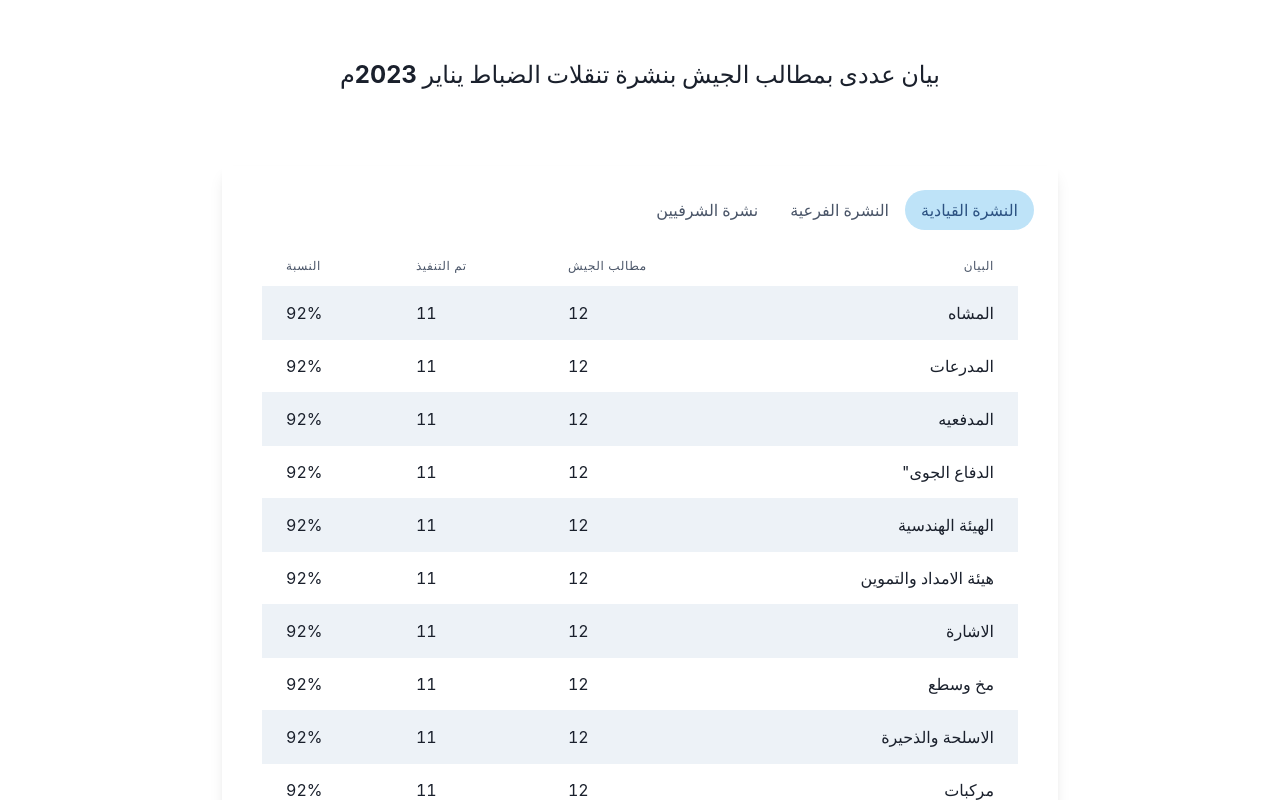
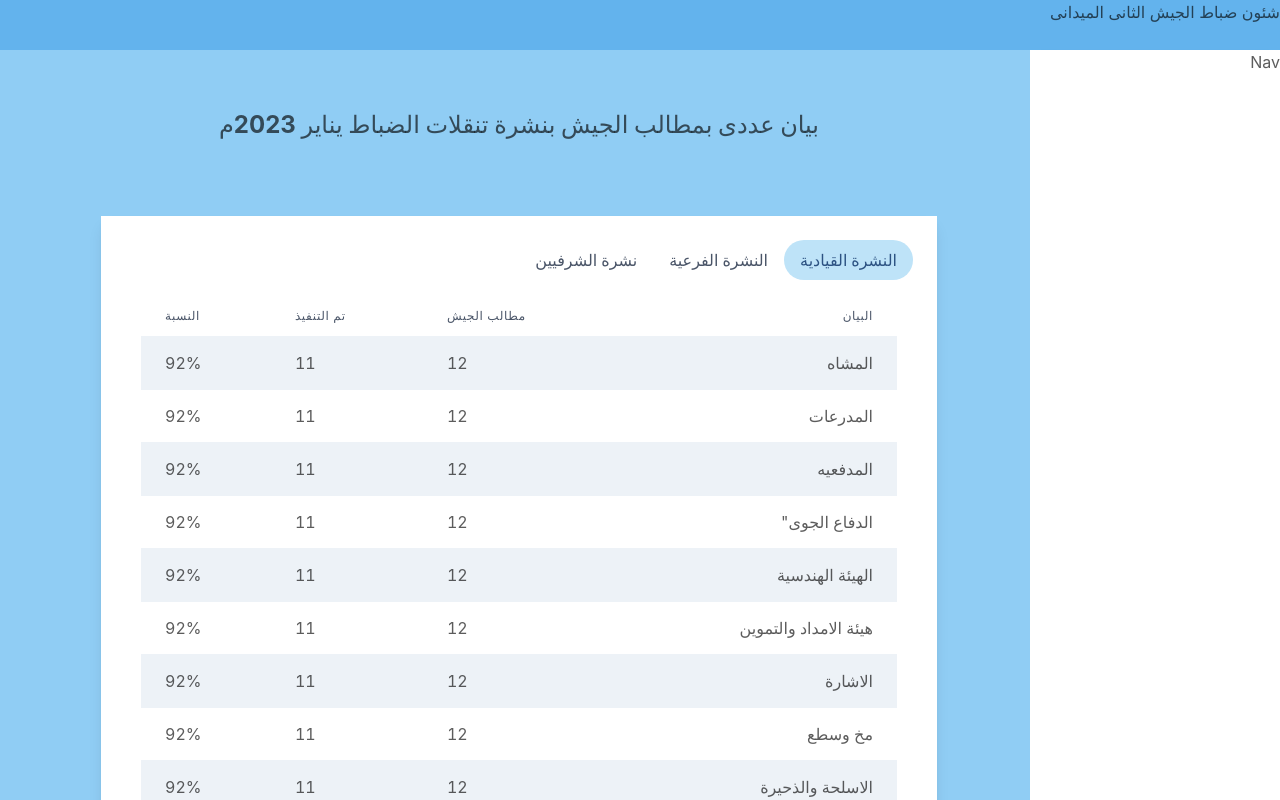
Before and after one commit to MahmoudSallam1/army-analysis-officers-affairs-react-typescript, a React (Vite) app: page / in a window 1280 px wide. Shown: the top 800 px of the page. Built offline with nearby package versions, Linux system fonts and the light colour scheme.

Commit message:
Added grid layout

```diff
--- a/src/App.tsx
+++ b/src/App.tsx
@@ -15,6 +15,8 @@ import { WEAPONS } from "./constants/weapons";
 
 import { Button } from "@chakra-ui/react";
 
+import { Grid, GridItem } from "@chakra-ui/react";
+
 import {
   Table,
   Thead,
@@ -27,8 +29,28 @@ import {
   TableContainer,
 } from "@chakra-ui/react";
 
+import Sidebar from "./components/Sidebar";
+
 function App() {
+  const [isSidebarOpen, setSidebarOpen] = useState(true);
+  const toggleSidebar = () => setSidebarOpen(!isSidebarOpen);
+
   return (
+    <>
+      <Grid
+        templateAreas={`"header header"
+                  "nav main"
+                  "nav footer"`}
+        gridTemplateRows={"50px 1fr 30px"}
+        gridTemplateColumns={"250px 1fr"}
+        h="200px"
+        color="blackAlpha.700"
+      >
+        <GridItem pl="2" bg="blue.300" area={"header"}>
+          شئون ضباط الجيش الثانى الميدانى
+        </GridItem>
+        <GridItem boxShadow="lg" bg="white" pl="2" area={"nav"}>Nav</GridItem>
+        <GridItem pl="2" bg="blue.200" area={"main"}>
           <Container maxW="900px">
             <Center h="150px">
               <Text as="b" fontSize="2xl">
@@ -36,6 +58,7 @@ function App() {
                 بيان عددى بمطالب الجيش بنشرة تنقلات الضباط يناير 2023م
               </Text>
             </Center>
+            {/* <Sidebar isOpen={isSidebarOpen} onClose={toggleSidebar} /> */}
 
             <Box m={4} padding="6" boxShadow="lg" bg="white">
               <Tabs variant="soft-rounded" colorScheme="blue">
@@ -47,7 +70,7 @@ function App() {
                 <TabPanels>
                   <TabPanel>
                     <TableContainer>
-                <Table variant="striped" >
+                      <Table variant="striped">
                         <TableCaption>النشرة القيادية 2023م</TableCaption>
                         <Thead>
                           <Tr>
@@ -167,26 +190,34 @@ function App() {
                   </TabPanel>
                   <TabPanel>
                     <Text color="gray">
-                وريم إيبسوم(Lorem Ipsum) هو ببساطة نص شكلي (بمعنى أن الغاية هي
-                الشكل وليس المحتوى) ويُستخدم في صناعات المطابع ودور النشر. كان
-                لوريم إيبسوم ولايزال المعيار للنص الشكلي منذ القرن الخامس عشر
-                عندما قامت مطبعة مجهولة برص مجموعة من الأحرف بشكل عشوائي أخذتها
-                من نص، لتكوّن كتيّب بمثابة دليل أو مرجع شكلي لهذه الأحرف
+                      وريم إيبسوم(Lorem Ipsum) هو ببساطة نص شكلي (بمعنى أن
+                      الغاية هي الشكل وليس المحتوى) ويُستخدم في صناعات المطابع
+                      ودور النشر. كان لوريم إيبسوم ولايزال المعيار للنص الشكلي
+                      منذ القرن الخامس عشر عندما قامت مطبعة مجهولة برص مجموعة من
+                      الأحرف بشكل عشوائي أخذتها من نص، لتكوّن كتيّب بمثابة دليل
+                      أو مرجع شكلي لهذه الأحرف
                     </Text>{" "}
                   </TabPanel>
                   <TabPanel>
                     <Text color="gray">
-                وريم إيبسوم(Lorem Ipsum) هو ببساطة نص شكلي (بمعنى أن الغاية هي
-                الشكل وليس المحتوى) ويُستخدم في صناعات المطابع ودور النشر. كان
-                لوريم إيبسوم ولايزال المعيار للنص الشكلي منذ القرن الخامس عشر
-                عندما قامت مطبعة مجهولة برص مجموعة من الأحرف بشكل عشوائي أخذتها
-                من نص، لتكوّن كتيّب بمثابة دليل أو مرجع شكلي لهذه الأحرف
+                      وريم إيبسوم(Lorem Ipsum) هو ببساطة نص شكلي (بمعنى أن
+                      الغاية هي الشكل وليس المحتوى) ويُستخدم في صناعات المطابع
+                      ودور النشر. كان لوريم إيبسوم ولايزال المعيار للنص الشكلي
+                      منذ القرن الخامس عشر عندما قامت مطبعة مجهولة برص مجموعة من
+                      الأحرف بشكل عشوائي أخذتها من نص، لتكوّن كتيّب بمثابة دليل
+                      أو مرجع شكلي لهذه الأحرف
                     </Text>{" "}
                   </TabPanel>
                 </TabPanels>
               </Tabs>
             </Box>
           </Container>
+        </GridItem>
+        <GridItem pl="2" bg="blue.300" area={"footer"}>
+          Footer
+        </GridItem>
+      </Grid>
+    </>
   );
 }
 
--- /dev/null
+++ b/src/components/Sidebar.tsx
@@ -0,0 +1,30 @@
+import {
+  Box,
+  Button,
+  Drawer,
+  DrawerOverlay,
+  DrawerCloseButton,
+  DrawerHeader,
+  DrawerBody,
+  DrawerContent,
+  VStack,
+} from "@chakra-ui/react";
+
+interface Props {
+  onClose: Function;
+  isOpen: boolean;
+  variant?: "drawer" | "sidebar";
+}
+
+const Sidebar = ({ isOpen, variant, onClose }: Props) => {
+  return (
+    <Drawer  isOpen={isOpen} placement="right" onClose={() => onClose}>
+        <DrawerContent>
+          <DrawerHeader>Chakra-UI</DrawerHeader>
+          <DrawerBody></DrawerBody>
+        </DrawerContent>
+    </Drawer>
+  );
+};
+
+export default Sidebar;
```
Lines whose indentation alone changed are shown as unchanged.
